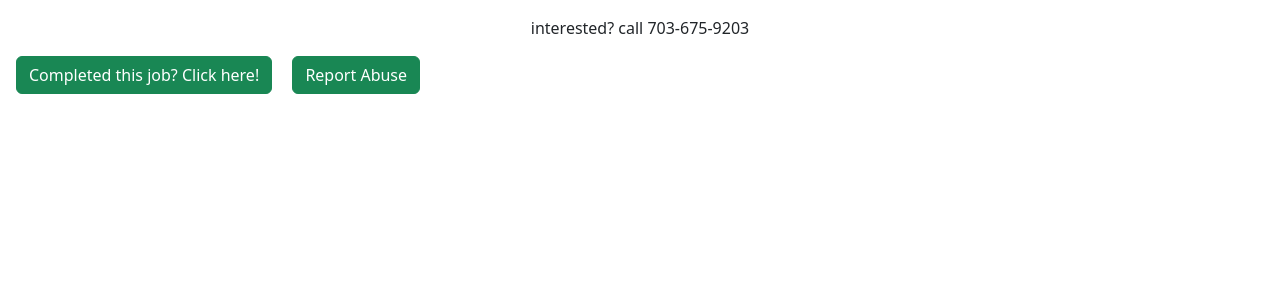
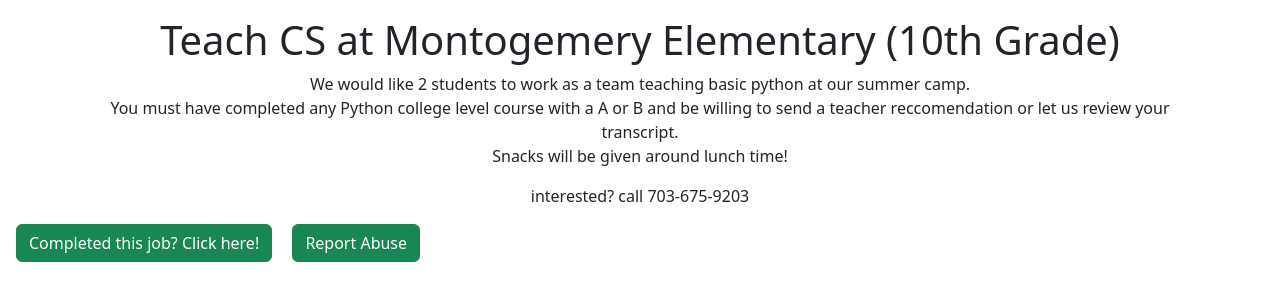
Before and after one commit to JeffreyDinackus/BeIT.tech, a Flask app: template itstudent/templates/jobpost1.html in a window 1280 px wide. Shown: the part 72-373 px from the top of the page. Run offline with Flask 2, Linux system fonts and the light colour scheme; the template is opened without the code that fills it, so the values that code supplies are empty.

Commit message:
Update jobpost1.html

```diff
--- a/itstudent/templates/jobpost1.html
+++ b/itstudent/templates/jobpost1.html
@@ -1,8 +1,15 @@
 {% extends 'base.html' %} {% block title%} Teach CS at Montgomery
 Elementary!{%endblock%} {% block pageContent%}
 <div class="container mt-3 text-center">
-  <h1></h1>
-  <p></p>
+  <h1>Teach CS at Montogemery Elementary (10th Grade)</h1>
+  <p>
+    We would like 2 students to work as a team teaching basic python at our
+    summer camp. <br />
+    You must have completed any Python college level course with a A or B and be
+    willing to send a teacher reccomendation or let us review your transcript.
+    <br />
+    Snacks will be given around lunch time!
+  </p>
   <p>interested? call 703-675-9203</p>
 </div>
 <a href="/complete" class="btn btn-success ms-3" role="button"
```
